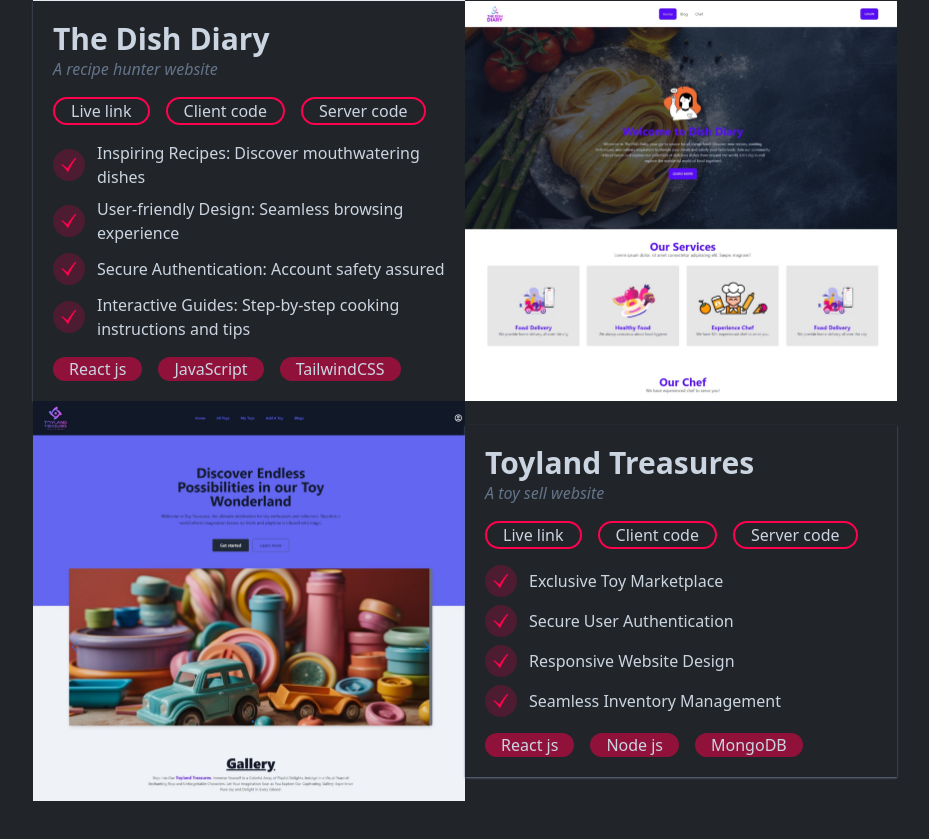
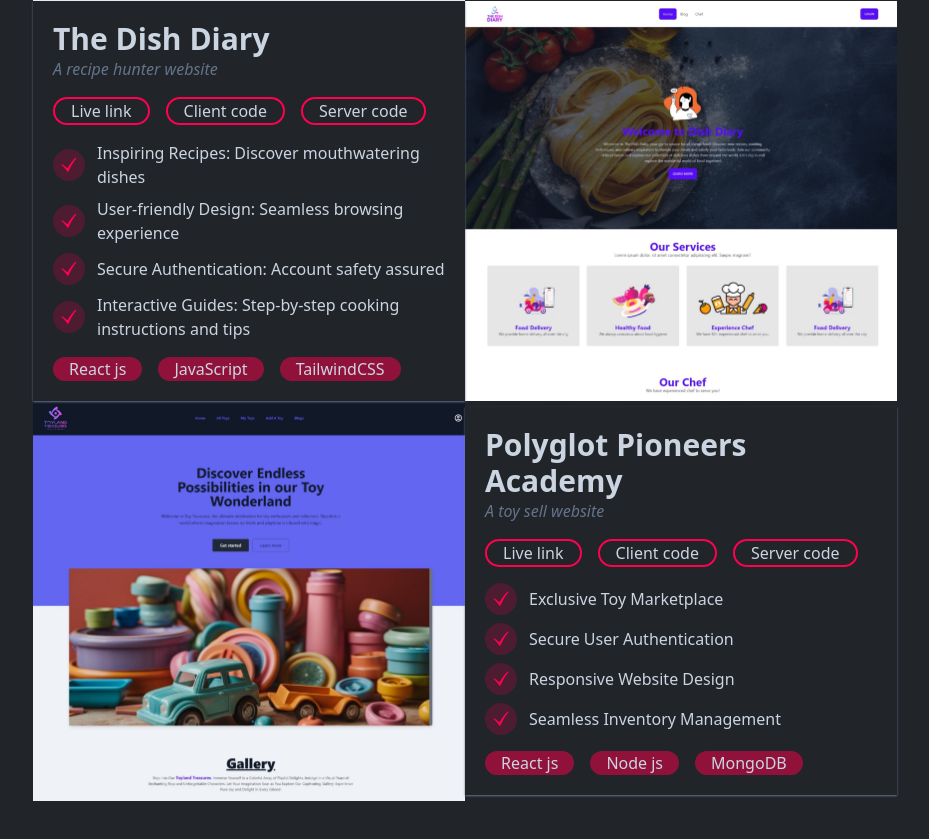
Before and after one commit to Muhammad-Hamim/MuhammadHamim, a React (Vite) app: page / in a window 1280 px wide. Shown: the part 3099-3938 px from the top of the page, without its empty margins (271-1200 px from the left). Built offline with nearby package versions, Linux system fonts and the light colour scheme.

Commit message:
added animation on portfolio components

```diff
--- a/src/Layout/Main.jsx
+++ b/src/Layout/Main.jsx
@@ -2,21 +2,20 @@ import { Outlet } from "react-router-dom";
 import Navbar from "../Shared/Navbar/Navbar";
 import { useContext } from "react";
 import { StateContext } from "../Components/Context";
-import {motion} from 'framer-motion'
 
 const Main = () => {
   const { isOpen } = useContext(StateContext);
 
   return (
     <div className="flex bg-background relative">
-      <motion.div
+      <div
         className={`fixed top-0 left-0 z-50 w-[65%] md:w-[35%] lg:w-[15%] ${
           isOpen
             ? "translate-x-0 origin-right duration-500"
             : "-translate-x-[101%] lg:translate-x-0 origin-right duration-500"
         }`}>
         <Navbar />
-      </motion.div>
+      </div>
       <div className="flex-1 lg:ml-[15%] allContent">
         <Outlet />
       </div>
--- a/src/Pages/Hero.jsx
+++ b/src/Pages/Hero.jsx
@@ -59,7 +59,7 @@ const Hero = () => {
       transition: {
         type: "spring",
         bounce: 0.4,
-        duration: 1,
+        duration: 0.5,
       },
     },
   };
@@ -104,7 +104,7 @@ const Hero = () => {
                   sequence={[
                     "Front End Developer",
                     2000,
-                    "Tech Enthusiastic",
+                    "Tech Enthusiast",
                     2000,
                     "MERN stack Developer",
                     2000,
--- a/src/Pages/Portfolio.jsx
+++ b/src/Pages/Portfolio.jsx
@@ -1,6 +1,7 @@
 import toyland from "../assets/toylandTreasures.jpeg";
 import dishDiary from "../assets/DishDiary.jpeg";
 import { GiCheckMark } from "react-icons/gi";
+import { motion } from "framer-motion";
 
 const Portfolio = () => {
   const projects = [
@@ -35,7 +36,7 @@ const Portfolio = () => {
       technology: ["React js", "JavaScript", "TailwindCSS"],
     },
     {
-      name: "Toyland Treasures",
+      name: "Polyglot Pioneers Academy",
       photo: toyland,
       category: "A toy sell website",
       features: [
@@ -50,7 +51,52 @@ const Portfolio = () => {
       technology: ["React js", "Node js", "MongoDB"],
     },
   ];
-
+  const projectMotion = {
+    offscreen: {
+      x: "-500",
+      opacity: 0,
+    },
+    onscreen: {
+      x: 0,
+      opacity: 1,
+      transition: {
+        type: "spring",
+        bounce: 0.4,
+        duration: 1,
+      },
+    },
+  };
+  const textAnimation = {
+    offscreen: {
+      transform: "scaleX(0)",
+      transformOrigin: "left",
+      opacity: 0,
+    },
+    onscreen: {
+      transform: "scaleX(1)",
+      opacity: 1,
+      transition: {
+        type: "spring",
+        bounce: 0.4,
+        duration: 1,
+      },
+    },
+  };
+  const textMotion = {
+    offscreen: {
+      y: 100,
+      opacity: 0,
+    },
+    onscreen: {
+      y: 0,
+      opacity: 1,
+      transition: {
+        type: "spring",
+        bounce: 0.4,
+        duration: 1,
+      },
+    },
+  };
   return (
     <div id="portfolio" className="py-28">
       <div className="text-center py-8">
@@ -61,26 +107,32 @@ const Portfolio = () => {
       </div>
       <div className="mt-10 mx-8 lg:mx-28">
         {projects.map((project, index) => (
-          <div
+          <motion.div
+            initial={"offscreen"}
+            whileInView={"onscreen"}
+            viewport={{ once: false, amount: 0.4 }}
+            transition={{ staggerChildren: 0.5 }}
             key={project.name}
             className="flex flex-col lg:flex-row lg:items-center mb-10 lg:mb-0">
-            <div
-              className={`w-full lg:w-1/2 h-[50vh] bg-top hover:bg-bottom cursor-pointer ${
+            <motion.div
+              variants={projectMotion}
+              className={`w-full lg:w-1/2 h-[50vh] bg-top cursor-pointer ${
                 index % 2 === 0 ? "lg:order-1" : "lg:order-2"
               }`}
               style={{
                 backgroundImage: `url(${project.photo})`,
                 backgroundSize: "cover",
-                transition: "ease-in-out 4s",
-              }}></div>
-            <div
+                // transition: "ease-in-out 4s",
+              }}></motion.div>
+            <motion.div
+              variants={textAnimation}
               className={`"w-full lg:w-1/2 bg-background hover:shadow-sm hover:shadow-magenta duration-500 shadow-sm shadow-slate-500 text-slate-300 p-5 ${
                 index % 2 === 0 ? "lg:order-2" : "lg:order-1"
               }`}>
-              <div>
+              <motion.div variants={textMotion}>
                 <h2 className="text-3xl font-semibold">{project.name}</h2>
                 <p className="italic text-slate-500">{project.category}</p>
-              </div>
+              </motion.div>
               <div className="flex items-center flex-wrap my-4 gap-4">
                 <a
                   href={project.liveLink}
@@ -123,8 +175,8 @@ const Portfolio = () => {
                   </p>
                 ))}
               </div>
-            </div>
-          </div>
+            </motion.div>
+          </motion.div>
         ))}
       </div>
     </div>
```
